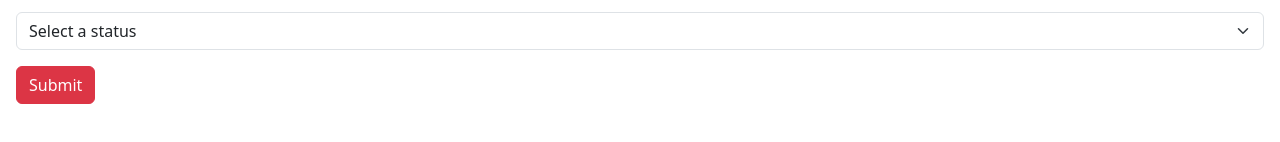
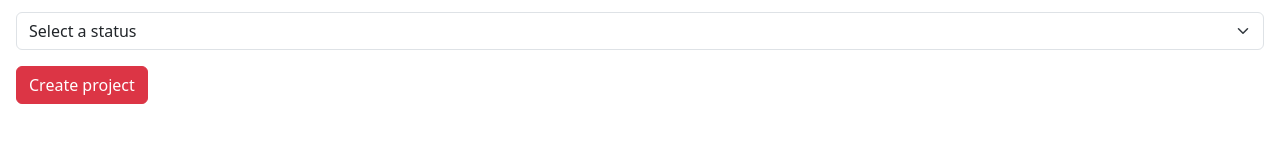
Before and after one commit to JuliGon/EstoEs_Challenge_Front, a React (Vite) app: page /projects/create in a window 1280 px wide. Shown: the part 478-620 px from the top of the page. Built offline with nearby package versions, Linux system fonts and the light colour scheme; no server answers.

Commit message:
fixing bugs

```diff
--- a/src/components/CreateProjectForm.jsx
+++ b/src/components/CreateProjectForm.jsx
@@ -155,7 +155,7 @@ export default function CreateProjectForm() {
 					</select>
 				</div>
 				<button type="submit" className="btn btn-danger">
-          Submit
+          Create project
 				</button>
 			</form>
 		</div>
```
